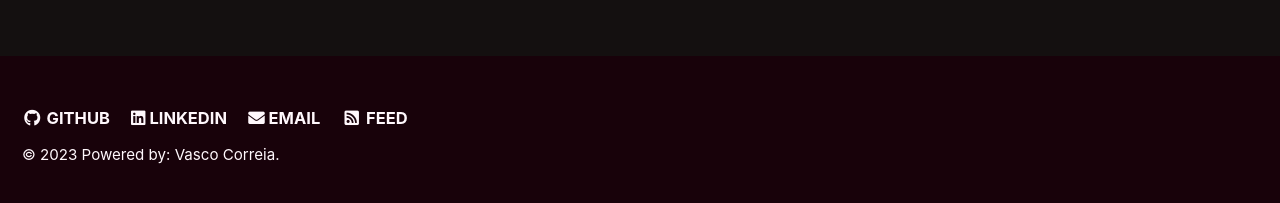
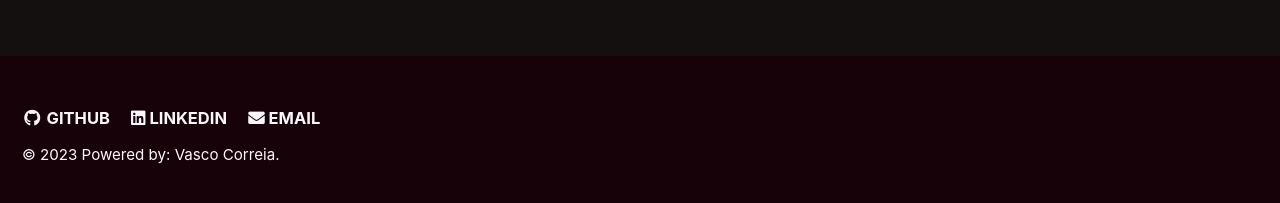
Before and after one commit to VascoCorreia/VascoCorreia.github.io, a Jekyll site: the page built from _pages/contact.md, in a window 1280 px wide. Shown: the part 689-892 px from the top of the page. Built offline with Jekyll 4.4.1, drawn with Linux system fonts in a browser that asks for light colours; cached includes are drawn as plain includes; some web fonts are replaced; a script that is not in the unit is left out; comment, search, counter and statistics services are not loaded.

Commit message:
remove feed from footer

```diff
--- a/_includes/footer.html
+++ b/_includes/footer.html
@@ -12,9 +12,6 @@
       {% endfor %}
     {% endif %}
 
-    {% unless site.atom_feed.hide %}
-      <li><a href="{% if site.atom_feed.path %}{{ site.atom_feed.path }}{% else %}{{ '/feed.xml' | relative_url }}{% endif %}"><i class="fas fa-fw fa-rss-square" aria-hidden="true"></i> {{ site.data.ui-text[site.locale].feed_label | default: "Feed" }}</a></li>
-    {% endunless %}
   </ul>
 </div>
 
```
